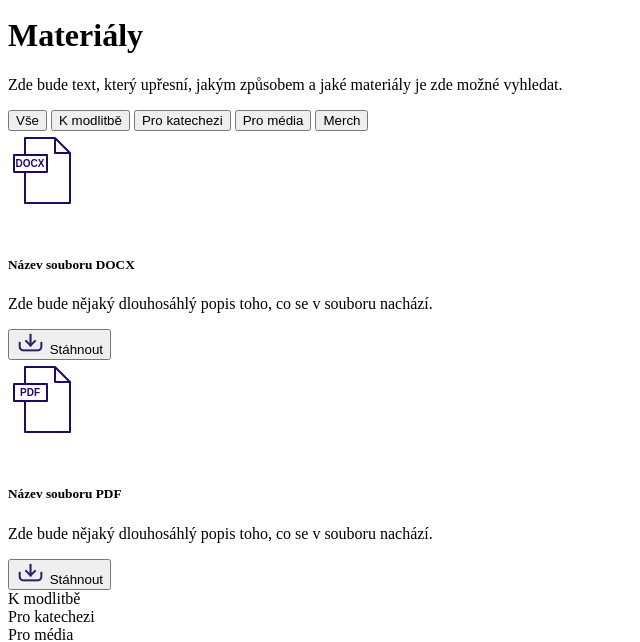
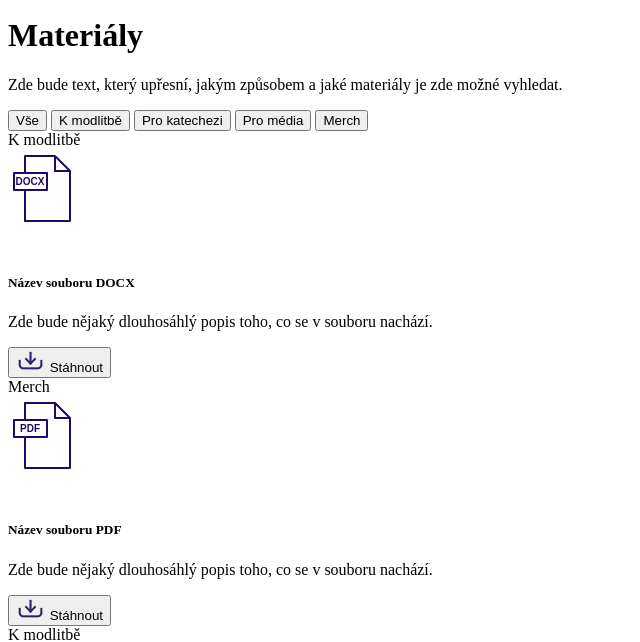
Before and after one commit to ITBiBr/BulaDrbola, a Symfony app: template templates/materialy/index.html.twig in a window 1280 px wide. Shown: the part 291-933 px from the top of the page, without its empty margins (0-640 px from the left). Run offline with Twig, Linux system fonts and the light colour scheme; the template is opened without the code that fills it, so the values that code supplies are empty; some libraries are stand-ins or nearby versions.

Commit message:
nazev kategorie nad materialem

```diff
--- a/templates/materialy/index.html.twig
+++ b/templates/materialy/index.html.twig
@@ -31,6 +31,7 @@
         <div class = "col-8 mt-4">
             <div class="tab-content" id="nav-tabContent">
                 <div class="tab-pane fade show active" id="nav-main" role="tabpanel" aria-labelledby="nav-main-tab">
+                    <div class="text-primary small mx-4">K modlitbě</div>
                     <div class="card shadow-sm mb-4 rounded-0 border-primary border-2">
                         <div class="card-body">
                             <div class="row">
@@ -85,6 +86,7 @@
                         </div>
                     </div>
 
+                    <div class="text-primary small mx-4">Merch</div>
                     <div class="card shadow-sm mb-4 rounded-0 border-primary border-2">
                         <div class="card-body">
                             <div class="row">
```
